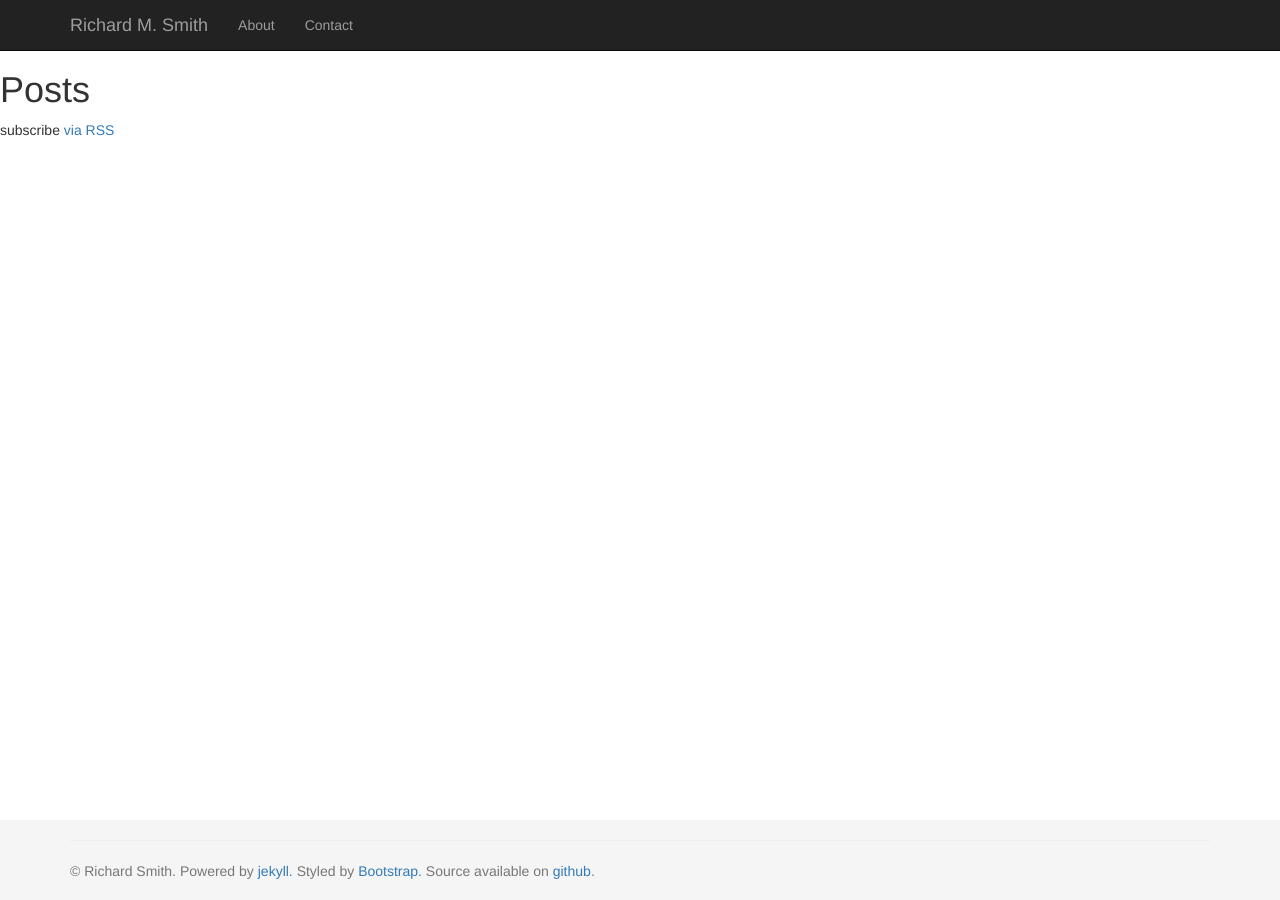
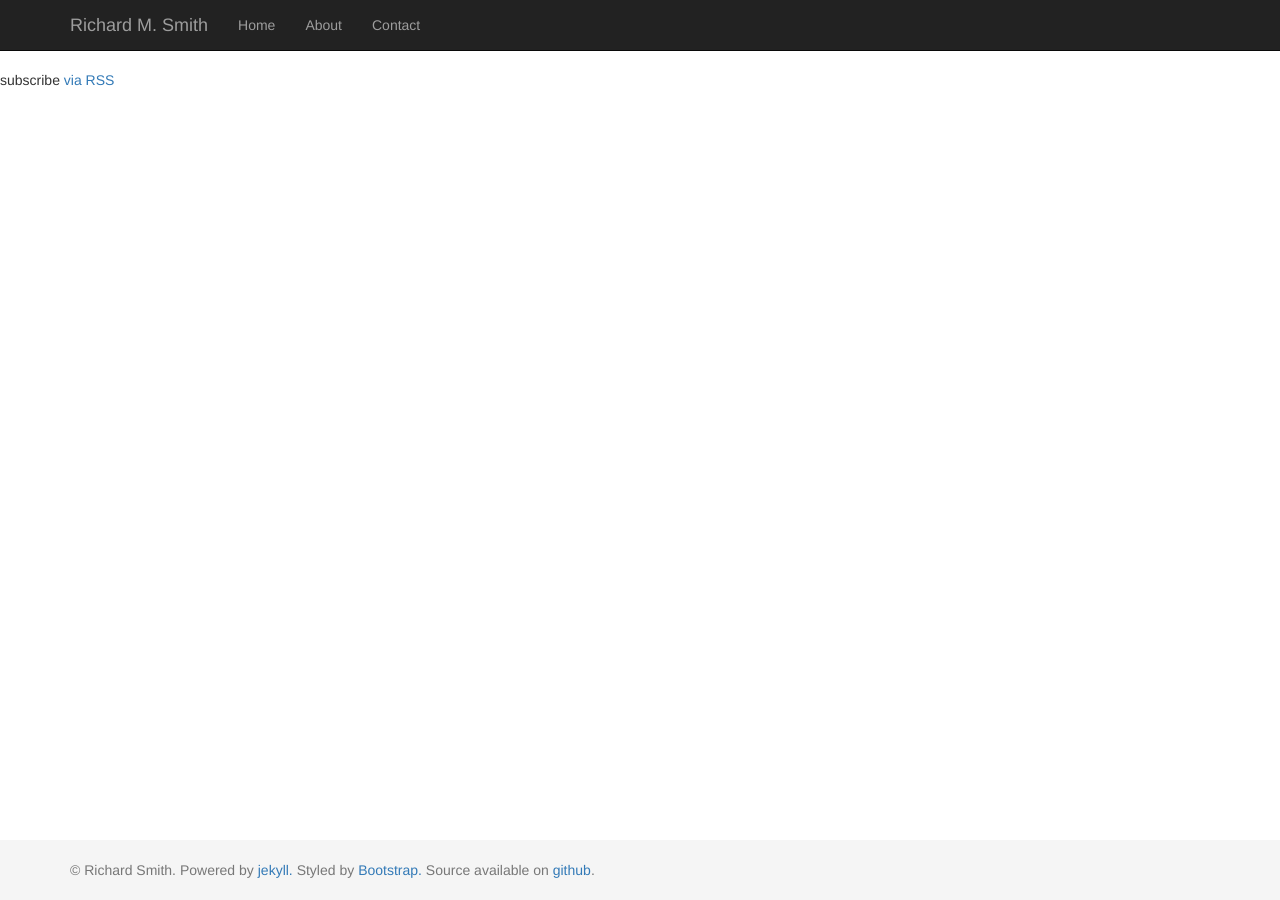
Before and after one commit to Smudgerville/smudgerville.github.io, a Jekyll site: the page built from index.html, in a window 1280 px wide. Built offline with Jekyll 4.4.1, drawn with Linux system fonts in a browser that asks for light colours; nearby versions of some CDN libraries.

Commit message:
Styling updates

```diff
--- a/_includes/footer.html
+++ b/_includes/footer.html
@@ -1,7 +1,6 @@
 <footer class="footer">
 
   <div class="container">
-    <hr></hr>
     <p class="text-muted">&copy; Richard Smith. Powered by <a href="http://jekyllrb.com/">jekyll.</a>
       Styled by <a href="http://getbootstrap.com/">Bootstrap.</a>
       <!-- <a href="http://yihui.name/knitr/">knitr</a>, and
--- a/_includes/header.html
+++ b/_includes/header.html
@@ -14,6 +14,7 @@
       </div>
       <div id="navbar" class="collapse navbar-collapse">
         <ul class="nav navbar-nav">
+          <li><a href="{{ site.baseurl }}/">Home</a></li>
           <li><a href="/about">About</a></li>
           <li><a href="/contact">Contact</a></li>
         </ul>
--- a/assets/css/style.scss
+++ b/assets/css/style.scss
@@ -25,8 +25,29 @@ body {
   bottom: 0;
   width: 100%;
   /* Set the fixed height of the footer here */
-  height: 80px;
+  height: 60px;
   background-color: #f5f5f5;
+}
+
+
+/* Custom page CSS
+-------------------------------------------------- */
+/* Not required for template or sticky footer method. */
+
+body > .container {
+  padding: 60px 15px 0;
+}
+.container .text-muted {
+  margin: 20px 0;
+}
+
+.footer > .container {
+  padding-right: 15px;
+  padding-left: 15px;
+}
+
+code {
+  font-size: 80%;
 }
 
 
--- a/index.html
+++ b/index.html
@@ -4,7 +4,7 @@ layout: default
 
 <div class="home">
 
-  <h1 class="page-heading">Posts</h1>
+  <h1 class="page-heading"></h1>
 
   <ul class="post-list">
     {% for post in site.posts %}
```
Also changed, not shown: 5 other files.
